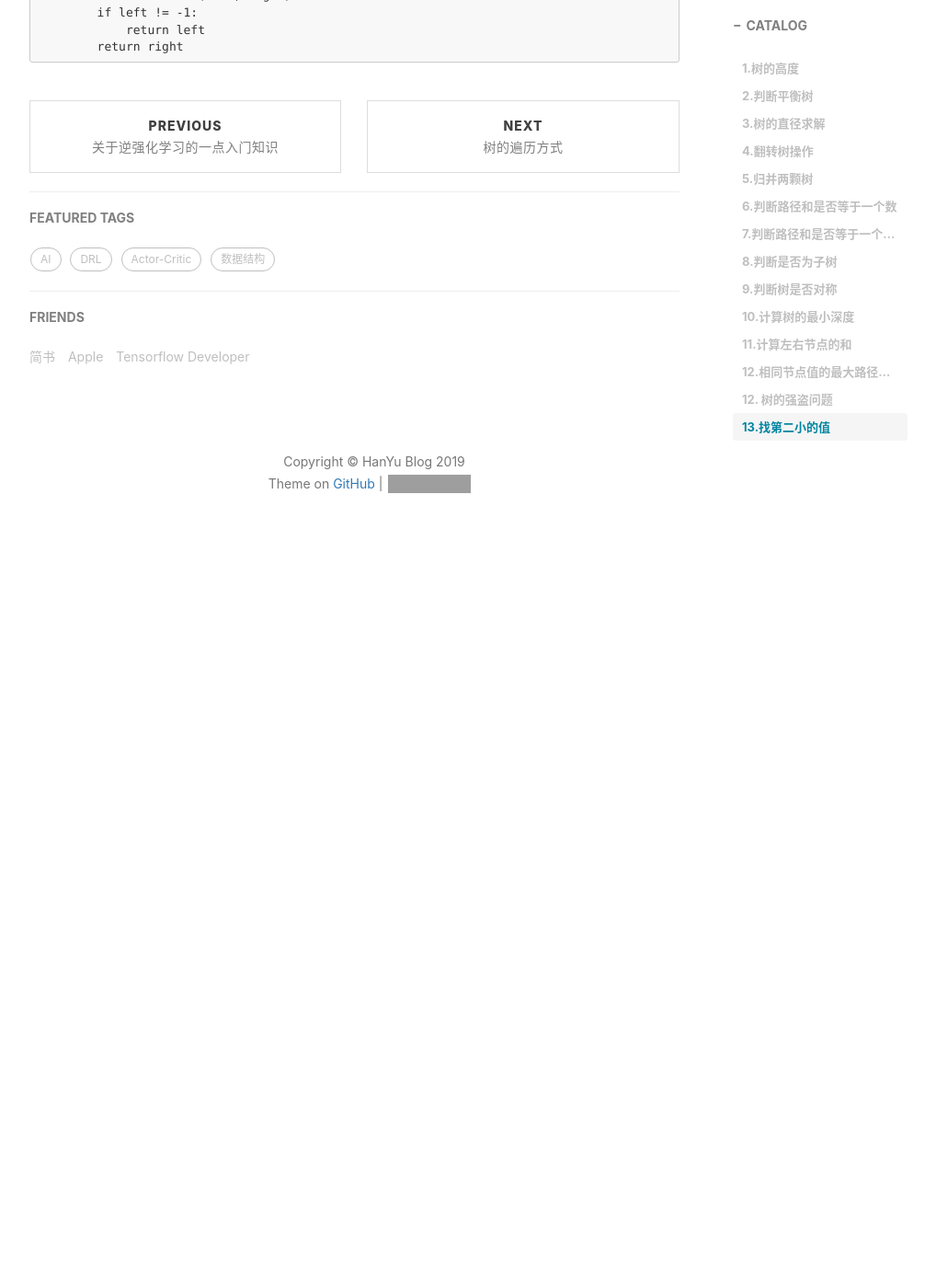
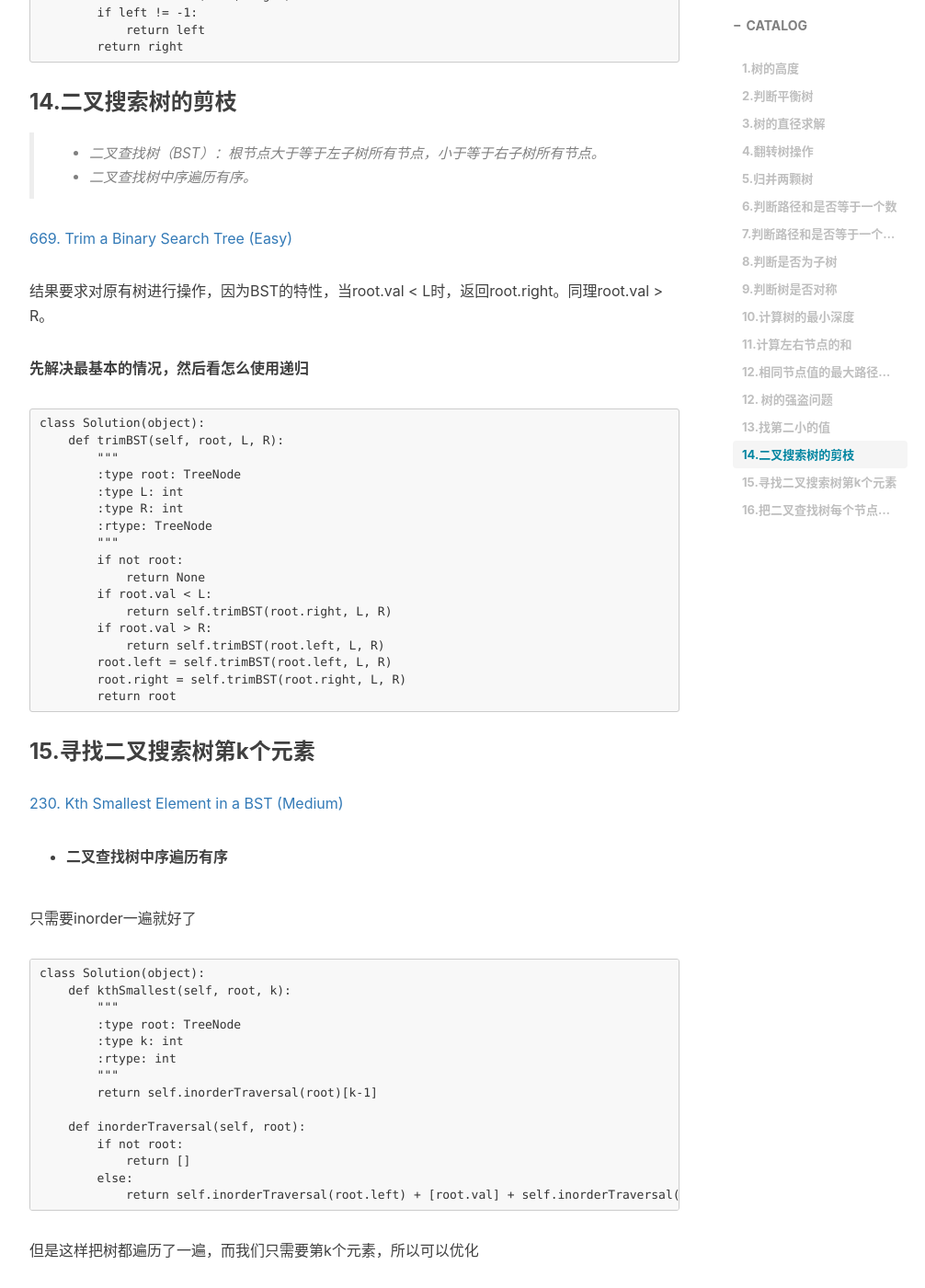
Before and after one commit to yuniler/yuniler.github.io, a Jekyll site: the page built from _posts/2018-12-27-关于LeetCode的一些关于递归方法的解答.md, in a window 1280 px wide and 1400 px high, scrolled down 13476 px. Shown: the whole window at 92% size, without its empty margins (233-1239 px from the left). Built offline with Jekyll 4.4.1, drawn with Linux system fonts in a browser that asks for light colours; nearby versions of some CDN libraries; comment, search, counter and statistics services are not loaded; before the commit the page ends 14106 px from its top, so only the background shows below that; some of the changed text lies outside the part shown; grey boxes are pictures that could not be loaded.

Commit message:
Update 2018-12-27-关于LeetCode的一些关于递归方法的解答.md

````diff
--- a/_posts/2018-12-27-关于LeetCode的一些关于递归方法的解答.md
+++ b/_posts/2018-12-27-关于LeetCode的一些关于递归方法的解答.md
@@ -597,3 +597,115 @@ class Solution(object):
             return left
         return right
 ```
+
+### 14.二叉搜索树的剪枝
+
+> - 二叉查找树（BST）：根节点大于等于左子树所有节点，小于等于右子树所有节点。
+- 二叉查找树中序遍历有序。
+
+[669\. Trim a Binary Search Tree (Easy)](https://leetcode.com/problems/trim-a-binary-search-tree/description/)
+
+结果要求对原有树进行操作，因为BST的特性，当root.val < L时，返回root.right。同理root.val > R。
+
+**先解决最基本的情况，然后看怎么使用递归**
+
+```
+class Solution(object):
+    def trimBST(self, root, L, R):
+        """
+        :type root: TreeNode
+        :type L: int
+        :type R: int
+        :rtype: TreeNode
+        """
+        if not root:
+            return None
+        if root.val < L:
+            return self.trimBST(root.right, L, R)
+        if root.val > R:
+            return self.trimBST(root.left, L, R)
+        root.left = self.trimBST(root.left, L, R)
+        root.right = self.trimBST(root.right, L, R)
+        return root
+```
+
+### 15.寻找二叉搜索树第k个元素
+
+[230\. Kth Smallest Element in a BST (Medium)](https://leetcode.com/problems/kth-smallest-element-in-a-bst/description/)
+
+- **二叉查找树中序遍历有序**
+
+只需要inorder一遍就好了
+
+```
+class Solution(object):
+    def kthSmallest(self, root, k):
+        """
+        :type root: TreeNode
+        :type k: int
+        :rtype: int
+        """
+        return self.inorderTraversal(root)[k-1]
+
+    def inorderTraversal(self, root):
+        if not root:
+            return []
+        else:
+            return self.inorderTraversal(root.left) + [root.val] + self.inorderTraversal(root.right)
+```
+
+但是这样把树都遍历了一遍，而我们只需要第k个元素，所以可以优化
+
+```
+class Solution(object):
+    def kthSmallest(self, root, k):
+        """
+        :type root: TreeNode
+        :type k: int
+        :rtype: int
+        """
+        return self.inorder(root, k)
+
+    def inorder(self, root, k):
+        res = []
+        stack = []
+        while stack or root:
+            if root:
+                stack.append(root)
+                root = root.left
+            else:
+                node = stack.pop()
+                res.append(node.val)
+                if len(res) == k:
+                    return res[-1]
+                root = node.right
+        return None
+```
+
+前者用了112ms后者使用了72ms。虽然也不是特别快，但是到达了能用的级别，不会因为树过于大而time limit。
+
+### 16.把二叉查找树每个节点的值都加上比它大的节点的值
+
+[Convert BST to Greater Tree (Easy)](https://leetcode.com/problems/convert-bst-to-greater-tree/description/)
+
+用一个flag存储root节点右子树的值，并用于更新root节点的值
+
+```
+class Solution(object):
+    def convertBST(self, root):
+        """
+        :type root: TreeNode
+        :rtype: TreeNode
+        """
+        self.flag = 0
+        self.convert(root)
+        return root
+
+    def convert(self, root):
+        if not root:
+            return
+        self.convert(root.right)
+        self.flag += root.val
+        root.val = self.flag
+        self.convert(root.left)
+```
````
Also changed, not shown: other parts of _posts/2018-12-27-关于LeetCode的一些关于递归方法的解答.md (+2 -2 lines).
